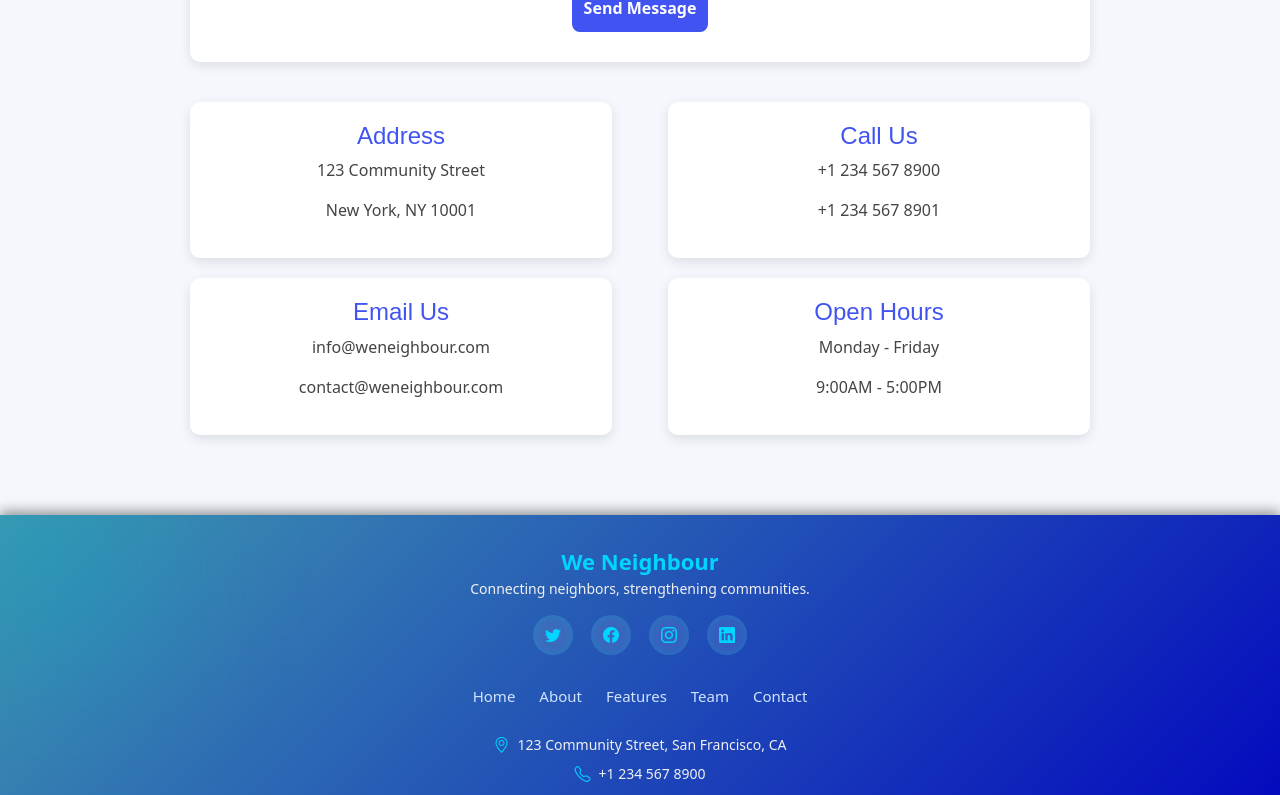
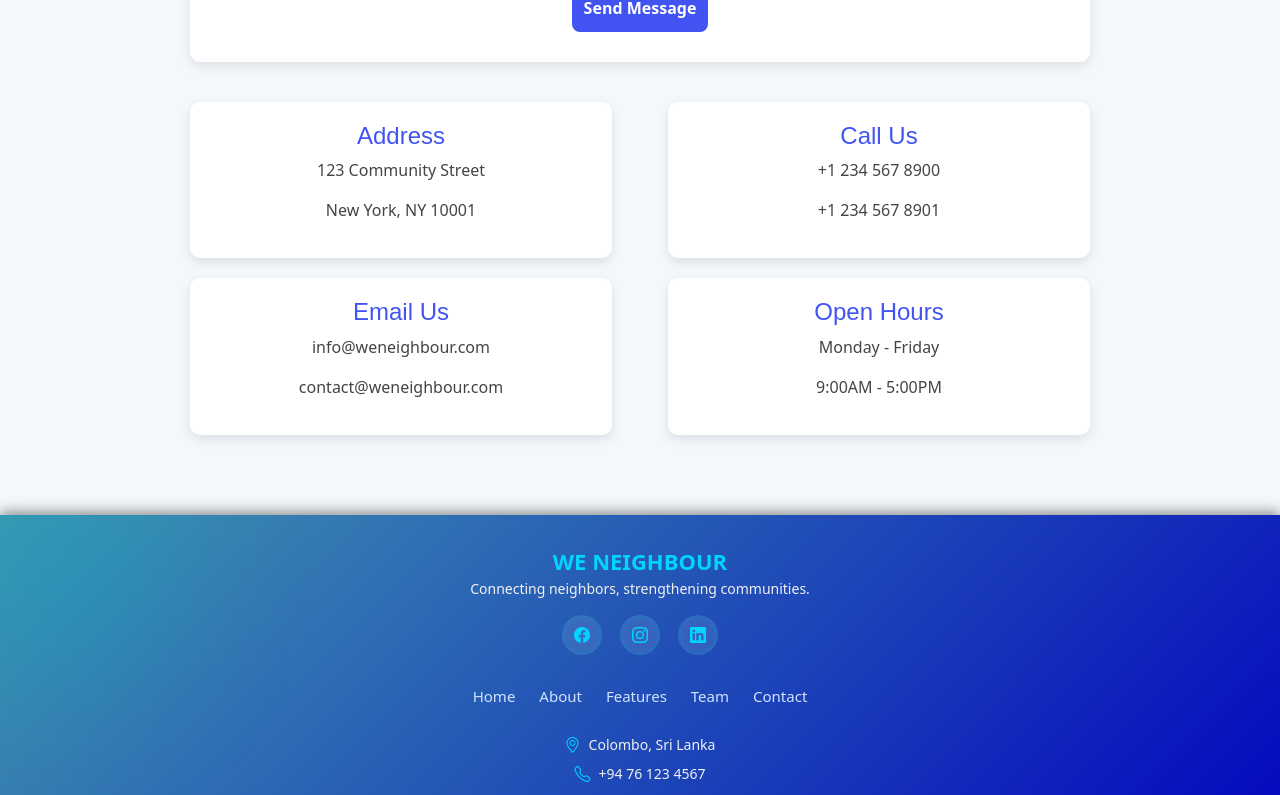
Before and after one commit to alwaysPasindu/we_neighbour_Landing-page, a React (Create React App) app: page / in a window 1280 px wide. Shown: the part 6507-7302 px from the top of the page. Built offline with nearby package versions, Linux system fonts and the light colour scheme.

Commit message:
fixed some known issues to the footer elements

```diff
--- a/src/components/layout/Footer.js
+++ b/src/components/layout/Footer.js
@@ -8,12 +8,12 @@ const Footer = () => {
         {/* Footer Top Section */}
         <div className="footer-top">
           <div className="footer-brand">
-            <a href="#hero" className="logo">We Neighbour</a>
+            <a href="#hero" className="logo">WE NEIGHBOUR</a>
             <p>Connecting neighbors, strengthening communities.</p>
 
             {/* Social Links */}
             <div className="social-links">
-              <a href="https://twitter.com/weneighbour" className="twitter"><i className="bi bi-twitter"></i></a>
+              {/* <a href="https://twitter.com/weneighbour" className="twitter"><i className="bi bi-twitter"></i></a> */}
               <a href="https://www.facebook.com/p/We-Neighbour-61568788907715/" className="facebook"><i className="bi bi-facebook"></i></a>
               <a href="https://www.instagram.com/we_neighbour/profilecard/?igsh=MXFuM2k1MmtpbGh4ZA%3D%3D" className="instagram"><i className="bi bi-instagram"></i></a>
               <a href="https://www.linkedin.com/company/we-neighbour/" className="linkedin"><i className="bi bi-linkedin"></i></a>
@@ -33,15 +33,15 @@ const Footer = () => {
 
           {/* Contact Info */}
           <div className="footer-contact">
-            <p><i className="bi bi-geo-alt"></i> 123 Community Street, San Francisco, CA</p>
-            <p><i className="bi bi-telephone"></i> +1 234 567 8900</p>
-            <p><i className="bi bi-envelope"></i> hello@weneighbour.com</p>
+            <p><i className="bi bi-geo-alt"></i> Colombo, Sri Lanka</p>
+            <p><i className="bi bi-telephone"></i> +94 76 123 4567</p>
+            <p><i className="bi bi-envelope"></i> we.neighbour.live@gmail.com</p>
           </div>
         </div>
 
         {/* Footer Bottom Section */}
         <div className="footer-bottom">
-          <p>&copy;2025 <strong>We Neighbour</strong>. All Rights Reserved.</p>
+          <p>&copy; 2025 <strong>WE NEIGHBOUR</strong>. All Rights Reserved.</p>
         </div>
       </div>
     </footer>
```
